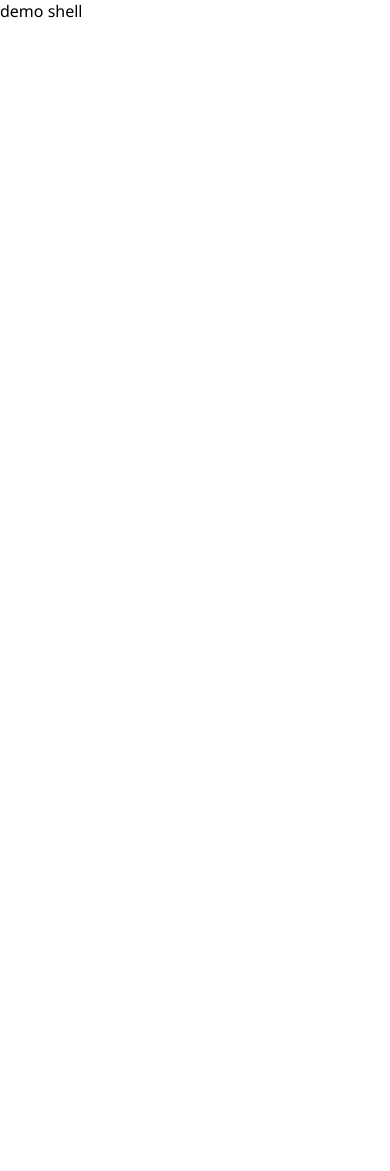
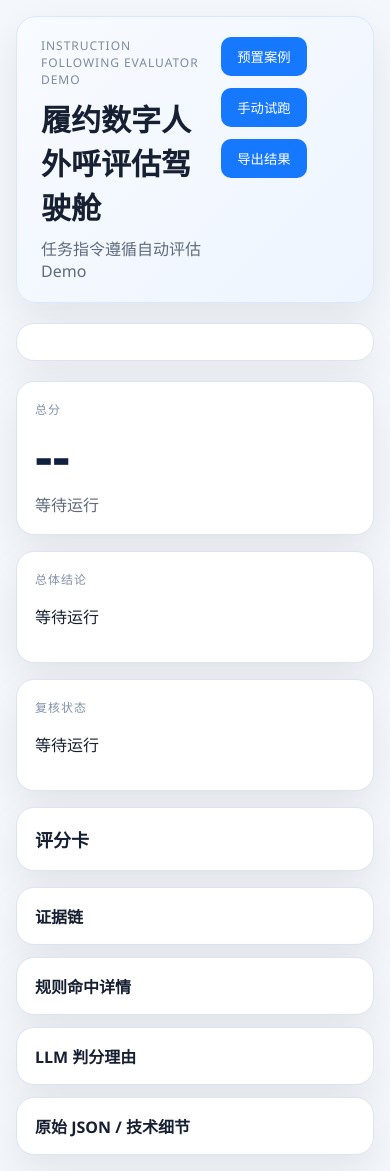
Before and after one commit to ghosttT0/meituan, a FastAPI app: page /demo in a window 390 px wide. Before the commit the page is almost empty. Before the commit the page ends 18 px from the top, so only its background shows below. Run offline with FastAPI, Linux system fonts and the light colour scheme.

Commit message:
feat: add responsive dashboard shell for demo page

```diff
--- a/app/web/static/demo.css
+++ b/app/web/static/demo.css
@@ -1,4 +1,192 @@
+:root {
+  color-scheme: light;
+  --bg: #f4f7fb;
+  --panel: #ffffff;
+  --panel-border: #dbe4f0;
+  --text: #172033;
+  --muted: #5f6b7c;
+  --primary: #1677ff;
+  --primary-soft: #eaf3ff;
+  --shadow: 0 16px 40px rgba(15, 23, 42, 0.08);
+}
+
+* {
+  box-sizing: border-box;
+}
+
 body {
   margin: 0;
+  min-height: 100vh;
+  background: var(--bg);
+  color: var(--text);
   font-family: "Segoe UI", "PingFang SC", "Microsoft YaHei", sans-serif;
 }
+
+.demo-shell {
+  min-height: 100vh;
+  padding: 24px;
+}
+
+.demo-header {
+  display: flex;
+  justify-content: space-between;
+  align-items: flex-start;
+  gap: 16px;
+  padding: 20px 24px;
+  border: 1px solid #d9e8ff;
+  border-radius: 20px;
+  background: linear-gradient(135deg, #f8fbff 0%, #eef5ff 100%);
+  box-shadow: var(--shadow);
+}
+
+.eyebrow {
+  margin: 0 0 8px 0;
+  color: #7d8aa0;
+  font-size: 12px;
+  text-transform: uppercase;
+  letter-spacing: 0.08em;
+}
+
+.demo-header h1 {
+  margin: 0;
+  font-size: 30px;
+}
+
+.subhead {
+  margin: 8px 0 0 0;
+  color: var(--muted);
+}
+
+.header-actions {
+  display: flex;
+  gap: 12px;
+  flex-wrap: wrap;
+}
+
+.header-actions button,
+.input-actions button {
+  border: none;
+  border-radius: 10px;
+  padding: 10px 16px;
+  background: var(--primary);
+  color: #fff;
+  cursor: pointer;
+}
+
+.demo-main {
+  display: grid;
+  grid-template-columns: 400px minmax(0, 1fr);
+  gap: 20px;
+  margin-top: 20px;
+  align-items: start;
+}
+
+.panel,
+.summary-card,
+.hero-card,
+.accordion-item {
+  background: var(--panel);
+  border: 1px solid var(--panel-border);
+  border-radius: 18px;
+  box-shadow: var(--shadow);
+}
+
+.summary-column {
+  display: grid;
+  gap: 16px;
+}
+
+.summary-strip {
+  display: grid;
+  grid-template-columns: 1.15fr 1fr 1fr;
+  gap: 16px;
+}
+
+.hero-card,
+.summary-card,
+.panel {
+  padding: 18px;
+}
+
+.card-label {
+  margin: 0;
+  color: #8190a8;
+  font-size: 12px;
+  text-transform: uppercase;
+  letter-spacing: 0.08em;
+}
+
+.hero-score {
+  margin-top: 10px;
+  font-size: 54px;
+  font-weight: 800;
+  line-height: 1;
+  color: #10213f;
+}
+
+.hero-meta {
+  margin: 10px 0 0 0;
+  color: var(--muted);
+}
+
+.section-header h2 {
+  margin: 0;
+  font-size: 18px;
+}
+
+.scorecard-grid {
+  display: grid;
+  grid-template-columns: repeat(4, minmax(0, 1fr));
+  gap: 12px;
+}
+
+.accordion-stack {
+  display: grid;
+  gap: 12px;
+}
+
+.accordion-item summary {
+  cursor: pointer;
+  list-style: none;
+  padding: 16px 18px;
+  font-weight: 600;
+}
+
+.accordion-item summary::-webkit-details-marker {
+  display: none;
+}
+
+.accordion-content,
+.json-block {
+  margin: 0;
+  padding: 0 18px 18px 18px;
+  color: var(--muted);
+}
+
+@media (max-width: 1100px) {
+  .demo-main {
+    grid-template-columns: 340px minmax(0, 1fr);
+  }
+
+  .summary-strip {
+    grid-template-columns: 1fr;
+  }
+
+  .scorecard-grid {
+    grid-template-columns: repeat(2, minmax(0, 1fr));
+  }
+}
+
+@media (max-width: 820px) {
+  .demo-shell {
+    padding: 16px;
+  }
+
+  .demo-main {
+    grid-template-columns: 1fr;
+  }
+
+  .scorecard-grid {
+    grid-template-columns: 1fr;
+  }
+}
--- a/app/web/templates/demo.html
+++ b/app/web/templates/demo.html
@@ -7,7 +7,69 @@
     <link rel="stylesheet" href="/demo/assets/demo.css" />
   </head>
   <body>
-    <div id="demo-root">demo shell</div>
-    <script type="module" src="/demo/assets/demo-view.js"></script>
+    <div id="demo-root" class="demo-shell">
+      <header id="demo-header" class="demo-header">
+        <div>
+          <p class="eyebrow">Instruction Following Evaluator Demo</p>
+          <h1>履约数字人外呼评估驾驶舱</h1>
+          <p class="subhead">任务指令遵循自动评估 Demo</p>
+        </div>
+        <div class="header-actions">
+          <button id="preset-mode-button" type="button">预置案例</button>
+          <button id="manual-mode-button" type="button">手动试跑</button>
+          <button id="export-result-button" type="button">导出结果</button>
+        </div>
+      </header>
+
+      <main class="demo-main">
+        <aside id="demo-input-panel" class="panel"></aside>
+
+        <section id="demo-summary-panel" class="summary-column">
+          <section class="summary-strip">
+            <article class="hero-card">
+              <p class="card-label">总分</p>
+              <div id="summary-score" class="hero-score">--</div>
+              <p id="summary-confidence" class="hero-meta">等待运行</p>
+            </article>
+            <article class="summary-card">
+              <p class="card-label">总体结论</p>
+              <p id="summary-headline">等待运行</p>
+            </article>
+            <article class="summary-card">
+              <p class="card-label">复核状态</p>
+              <p id="summary-review-flag">等待运行</p>
+            </article>
+          </section>
+
+          <section class="panel">
+            <div class="section-header">
+              <h2>评分卡</h2>
+            </div>
+            <div id="scorecard-grid" class="scorecard-grid"></div>
+          </section>
+
+          <section class="accordion-stack">
+            <details data-accordion="evidence" class="accordion-item">
+              <summary>证据链</summary>
+              <div id="accordion-evidence" class="accordion-content"></div>
+            </details>
+            <details data-accordion="rules" class="accordion-item">
+              <summary>规则命中详情</summary>
+              <div id="accordion-rules" class="accordion-content"></div>
+            </details>
+            <details data-accordion="judge" class="accordion-item">
+              <summary>LLM 判分理由</summary>
+              <div id="accordion-judge" class="accordion-content"></div>
+            </details>
+            <details data-accordion="raw-json" class="accordion-item">
+              <summary>原始 JSON / 技术细节</summary>
+              <pre id="accordion-json" class="json-block"></pre>
+            </details>
+          </section>
+        </section>
+      </main>
+
+      <script type="module" src="/demo/assets/demo-view.js"></script>
+    </div>
   </body>
 </html>
```
Also changed, not shown: tests/api/test_demo_page.py (+30 -0 lines).
